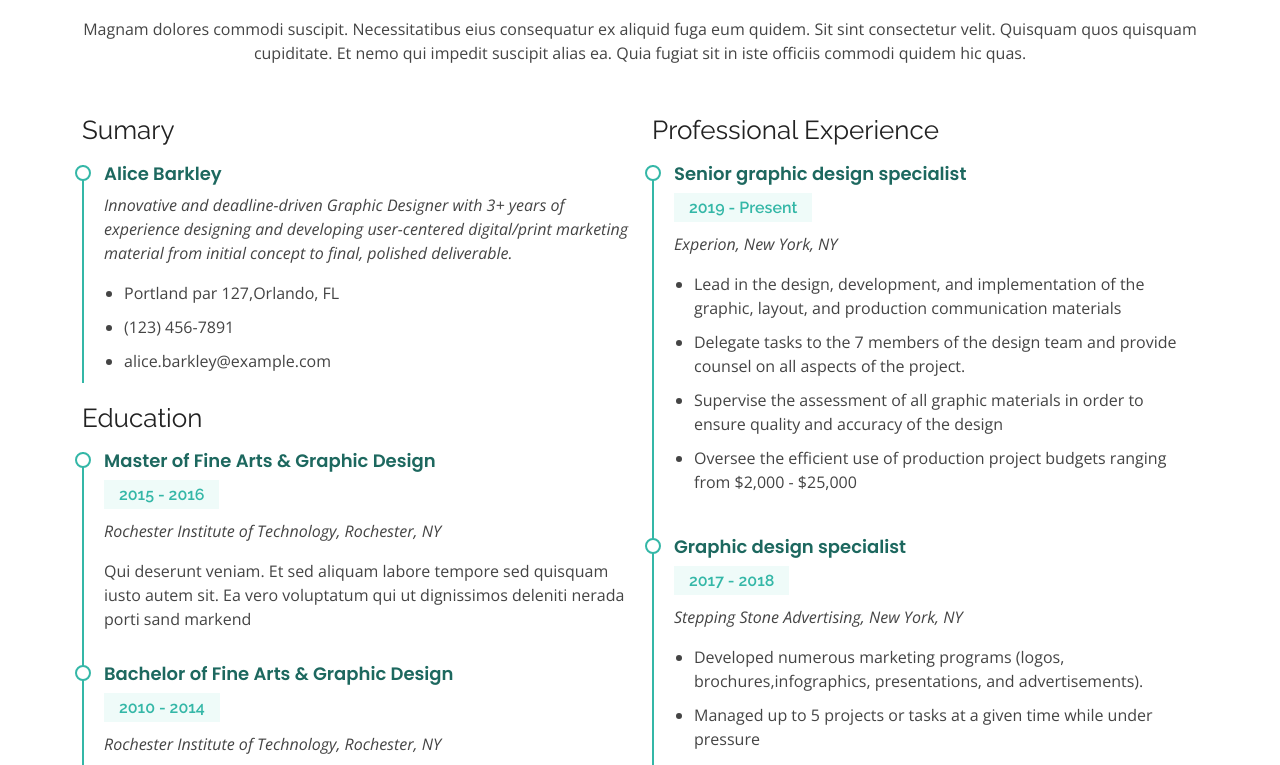
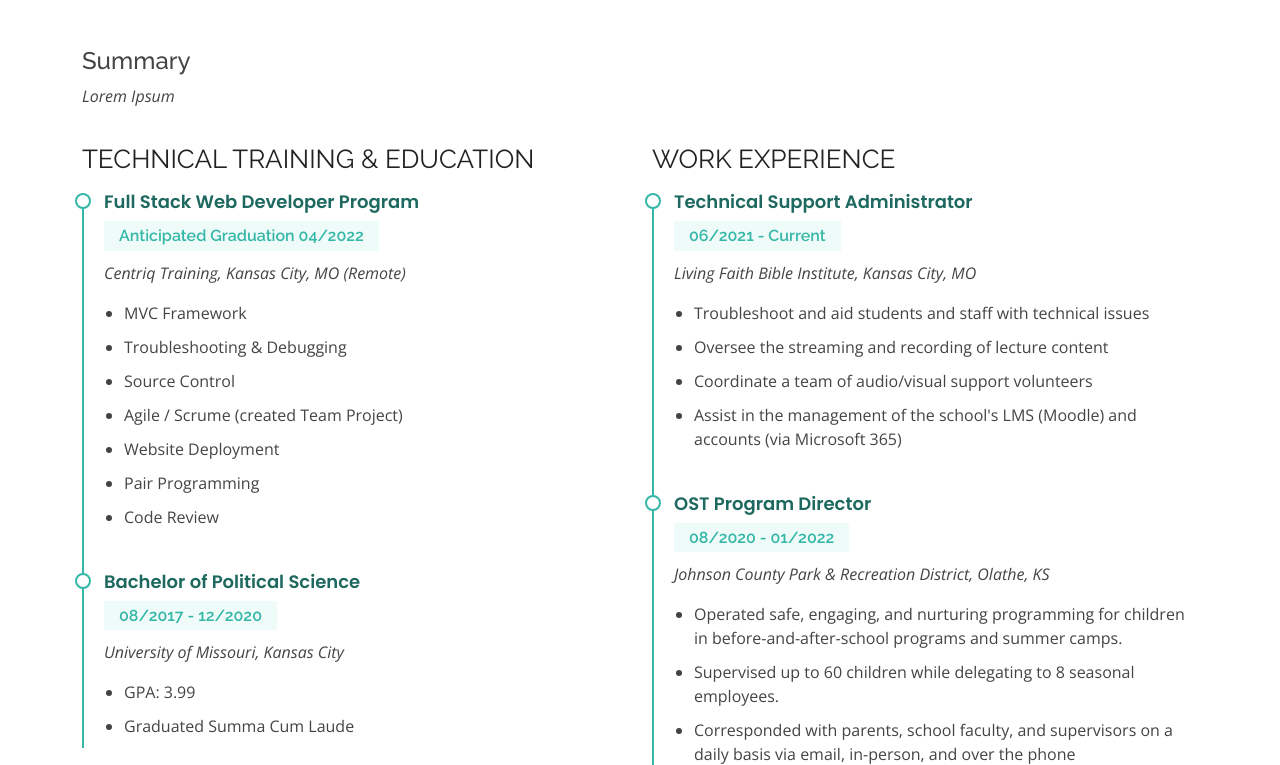
Before and after one commit to romeobagunu/PersonalSite, a plain HTML site: page PersonalSite/resume.html in a window 1280 px wide. Shown: the part 171-936 px from the top of the page. Drawn offline with nearby package versions, Linux system fonts and the light colour scheme.

Commit message:
Moved summary above resume content. Inserted resume content. Deleted testimonial stock images.

```diff
--- a/PersonalSite/resume.html
+++ b/PersonalSite/resume.html
@@ -73,63 +73,85 @@
 
                 <div class="section-title">
                     <h2>Resume</h2>
-                    <p>Magnam dolores commodi suscipit. Necessitatibus eius consequatur ex aliquid fuga eum quidem. Sit sint consectetur velit. Quisquam quos quisquam cupiditate. Et nemo qui impedit suscipit alias ea. Quia fugiat sit in iste officiis commodi quidem hic quas.</p>
+                </div>
+
+                <div class="row">
+                    <h4>Summary</h4>
+                    <p><em>Lorem Ipsum</em></p>
                 </div>
 
                 <div class="row">
                     <div class="col-lg-6">
-                        <h3 class="resume-title">Sumary</h3>
-                        <div class="resume-item pb-0">
-                            <h4>Alice Barkley</h4>
-                            <p><em>Innovative and deadline-driven Graphic Designer with 3+ years of experience designing and developing user-centered digital/print marketing material from initial concept to final, polished deliverable.</em></p>
+                        <h3 class="resume-title">TECHNICAL TRAINING &#38; EDUCATION</h3>
+                        <div class="resume-item">
+                            <h4>Full Stack Web Developer Program</h4>
+                            <h5>Anticipated Graduation 04/2022</h5>
+                            <p><em>Centriq Training, Kansas City, MO (Remote)</em></p>
+                            <ul>
+                                <li>
+                                    MVC Framework
+                                </li>
+                                <li>
+                                    Troubleshooting &#38; Debugging
+                                </li>
+                                <li>
+                                    Source Control
+                                </li>
+                                <li>
+                                    Agile / Scrume (created Team Project)
+                                </li>
+                                <li>
+                                    Website Deployment
+                                </li>
+                                <li>
+                                    Pair Programming
+                                </li>
+                                <li>
+                                    Code Review
+                                </li>
+                            </ul>
+                        </div>
+                        <div class="resume-item">
+                            <h4>Bachelor of Political Science</h4>
+                            <h5>08/2017 - 12/2020</h5>
+                            <p><em>University of Missouri, Kansas City</em></p>
+                            <ul>
+                                <li>
+                                    GPA: 3.99
+                                </li>
+                                <li>
+                                    Graduated Summa Cum Laude
+                                </li>
+                            </ul>
+                        </div>
+
+                    </div>
+                    <div class="col-lg-6">
+                        <h3 class="resume-title">WORK EXPERIENCE</h3>
+                        <div class="resume-item">
+                            <h4>Technical Support Administrator</h4>
+                            <h5>06/2021 - Current</h5>
+                            <p><em>Living Faith Bible Institute, Kansas City, MO</em></p>
                             <p>
                                 <ul>
-                                    <li>Portland par 127,Orlando, FL</li>
-                                    <li>(123) 456-7891</li>
-                                    <li>alice.barkley@example.com</li>
-                                </ul>
-                            </p>
-                        </div>
-
-                        <h3 class="resume-title">Education</h3>
-                        <div class="resume-item">
-                            <h4>Master of Fine Arts &amp; Graphic Design</h4>
-                            <h5>2015 - 2016</h5>
-                            <p><em>Rochester Institute of Technology, Rochester, NY</em></p>
-                            <p>Qui deserunt veniam. Et sed aliquam labore tempore sed quisquam iusto autem sit. Ea vero voluptatum qui ut dignissimos deleniti nerada porti sand markend</p>
-                        </div>
-                        <div class="resume-item">
-                            <h4>Bachelor of Fine Arts &amp; Graphic Design</h4>
-                            <h5>2010 - 2014</h5>
-                            <p><em>Rochester Institute of Technology, Rochester, NY</em></p>
-                            <p>Quia nobis sequi est occaecati aut. Repudiandae et iusto quae reiciendis et quis Eius vel ratione eius unde vitae rerum voluptates asperiores voluptatem Earum molestiae consequatur neque etlon sader mart dila</p>
-                        </div>
-                    </div>
-                    <div class="col-lg-6">
-                        <h3 class="resume-title">Professional Experience</h3>
-                        <div class="resume-item">
-                            <h4>Senior graphic design specialist</h4>
-                            <h5>2019 - Present</h5>
-                            <p><em>Experion, New York, NY </em></p>
-                            <p>
-                                <ul>
-                                    <li>Lead in the design, development, and implementation of the graphic, layout, and production communication materials</li>
-                                    <li>Delegate tasks to the 7 members of the design team and provide counsel on all aspects of the project. </li>
-                                    <li>Supervise the assessment of all graphic materials in order to ensure quality and accuracy of the design</li>
-                                    <li>Oversee the efficient use of production project budgets ranging from $2,000 - $25,000</li>
+                                    <li>Troubleshoot and aid students and staff with technical issues</li>
+                                    <li>Oversee the streaming and recording of lecture content</li>
+                                    <li>Coordinate a team of audio/visual support volunteers</li>
+                                    <li>Assist in the management of the school's LMS (Moodle) and accounts (via Microsoft 365)</li>
                                 </ul>
                             </p>
                         </div>
                         <div class="resume-item">
-                            <h4>Graphic design specialist</h4>
-                            <h5>2017 - 2018</h5>
-                            <p><em>Stepping Stone Advertising, New York, NY</em></p>
+                            <h4>OST Program Director</h4>
+                            <h5>08/2020 - 01/2022</h5>
+                            <p><em>Johnson County Park 	&#38; Recreation District, Olathe, KS</em></p>
                             <p>
                                 <ul>
-                                    <li>Developed numerous marketing programs (logos, brochures,infographics, presentations, and advertisements).</li>
-                                    <li>Managed up to 5 projects or tasks at a given time while under pressure</li>
-                                    <li>Recommended and consulted with clients on the most appropriate graphic design</li>
-                                    <li>Created 4+ design presentations and proposals a month for clients and account managers</li>
+                                    <li>Operated safe, engaging, and nurturing programming for children in before-and-after-school programs and summer camps.</li>
+                                    <li>Supervised up to 60 children while delegating to 8 seasonal employees.</li>
+                                    <li>Corresponded with parents, school faculty, and supervisors on a daily basis via email, in-person, and over the phone communication.</li>
+                                    <li>Allocated a monthly budget for supplies and snacks.</li>
+                                    <li>Planned and executed daily activities, monthly lesson plans, and field trips.</li>
                                 </ul>
                             </p>
                         </div>
```
Also changed, not shown: PersonalSite/assets/img/testimonials/testimonials-1.jpg (deleted), PersonalSite/assets/img/testimonials/testimonials-2.jpg (deleted), PersonalSite/assets/img/testimonials/testimonials-3.jpg (deleted), PersonalSite/assets/img/testimonials/testimonials-4.jpg (deleted), PersonalSite/assets/img/testimonials/testimonials-5.jpg (deleted), 1 other file.
